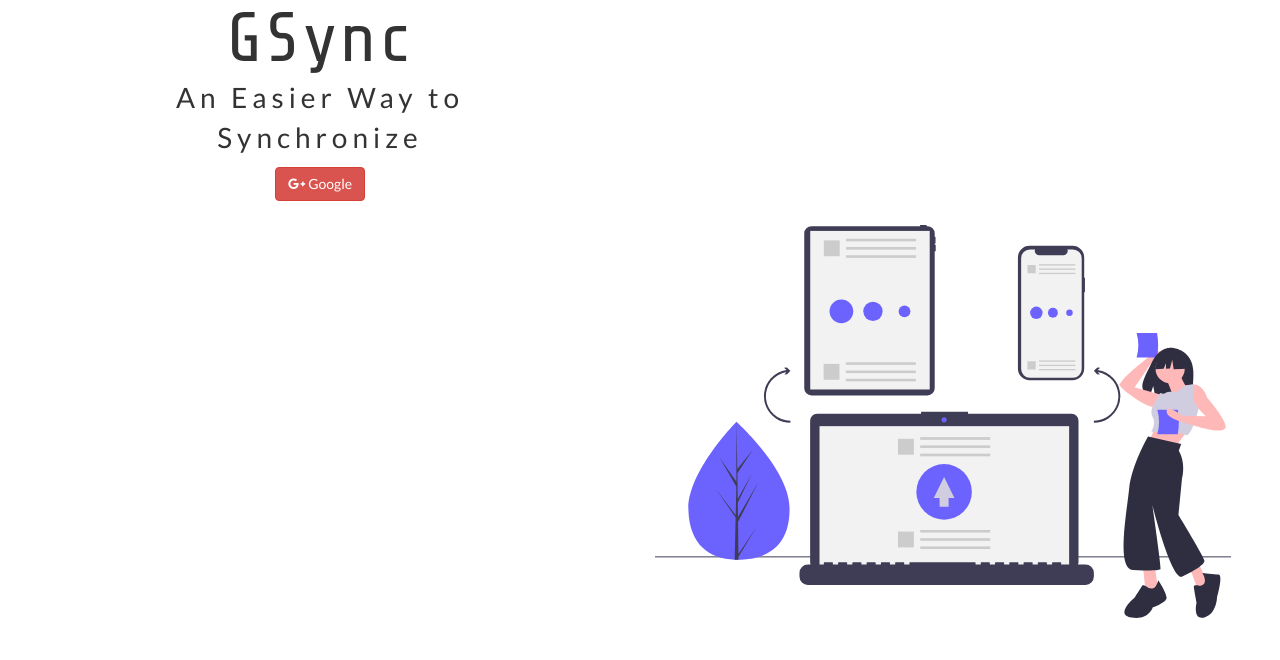
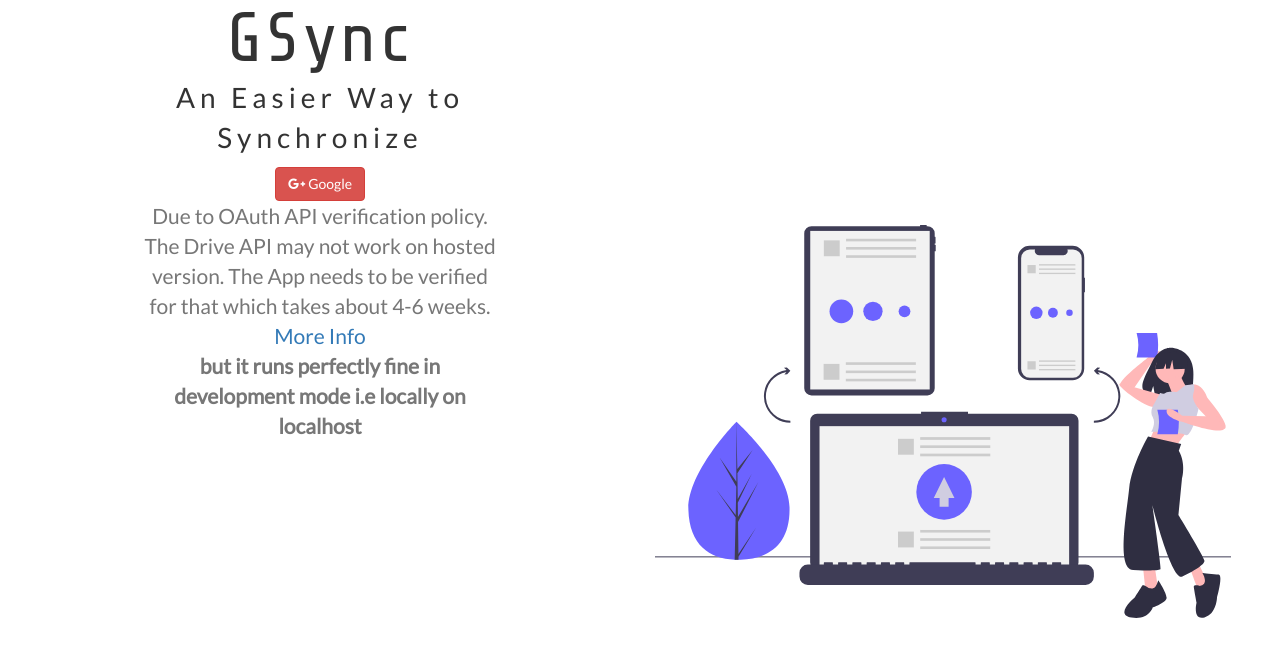
Before and after one commit to ubaid77/gsync-v1, a Node server app: page / in a window 1280 px wide. Shown: the part 140-800 px from the top of the page. Run offline with Node 20, Linux system fonts and the light colour scheme; some libraries are stand-ins or nearby versions.

Commit message:
added message on home screen

```diff
--- a/views/index.ejs
+++ b/views/index.ejs
@@ -9,6 +9,18 @@
     <a href="<%=url%>" class="btn btn-danger"
       ><span class="fa fa-google-plus"></span> Google</a
     >
+    <p class="text-muted">
+      Due to OAuth API verification policy. The Drive API may not work on hosted
+      version. The App needs to be verified for that which takes about 4-6
+      weeks.
+      <br />
+      <a href="https://support.google.com/cloud/answer/9110914">More Info</a>
+      <br />
+      <strong
+        >but it runs perfectly fine in development mode i.e locally on
+        localhost</strong
+      >
+    </p>
   </div>
   <div class="col-md-6 col-6" id="index-img">
     <img src="/images/index.svg" alt="" />
```
